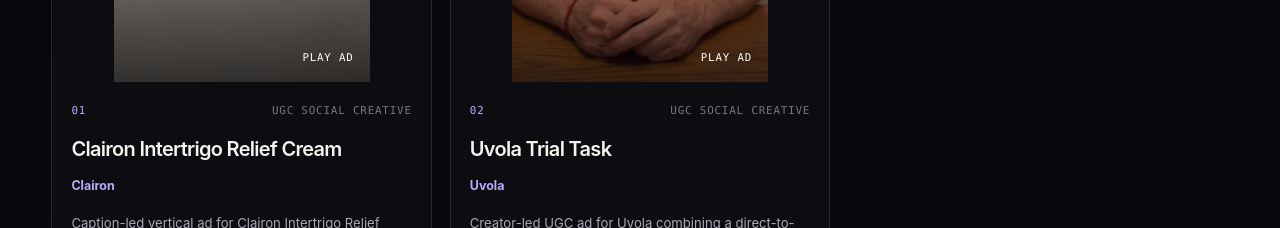
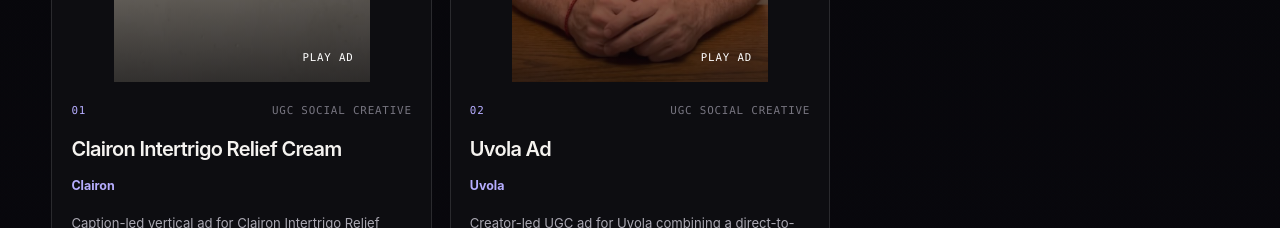
Before and after one commit to Hakaii1/kyle-portfolio, a Next.js app: page / in a window 1280 px wide. Shown: the part 4720-4948 px from the top of the page. Built offline with nearby package versions, Linux system fonts and the light colour scheme.

Commit message:
Rename Uvola ad title

```diff
--- a/src/data/videoAds.ts
+++ b/src/data/videoAds.ts
@@ -29,7 +29,7 @@
   },
   {
     id: "ugc-uvola",
-    title: "Uvola Trial Task",
+    title: "Uvola Ad",
     brand: "Uvola",
     category: "ugc",
     categoryLabel: "UGC Social Creative",
```
